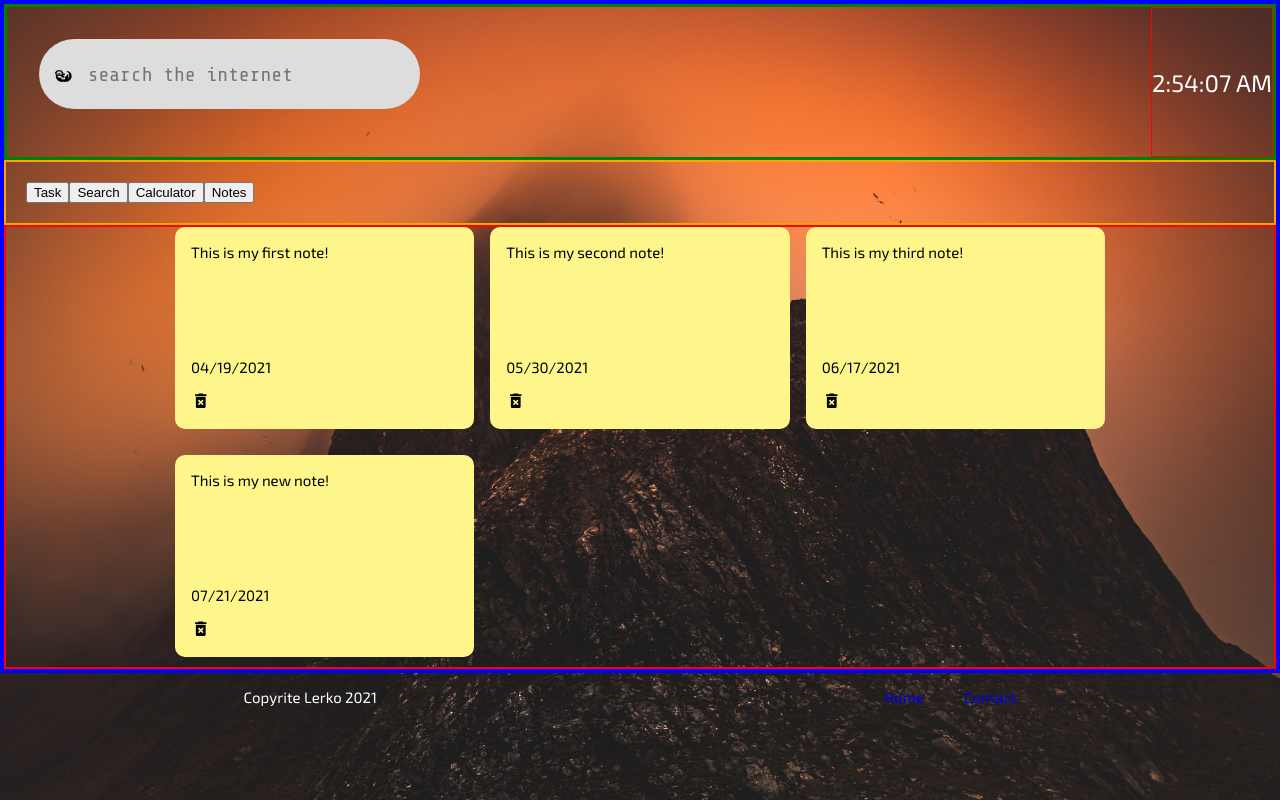
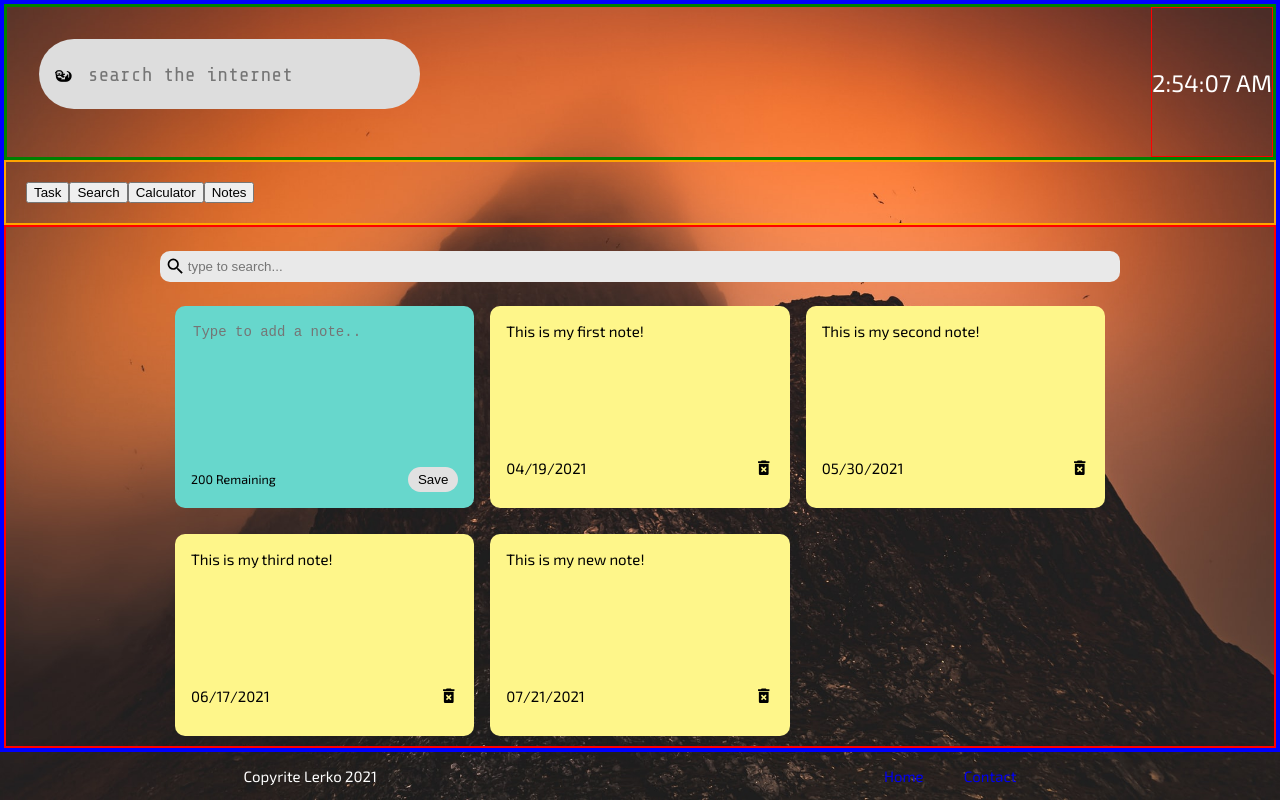
Before and after one commit to lerko96/practice-site, a React (Create React App) app: page / in a window 1280 px wide. Both pictures are taken after a click on the button "Notes". Built offline with nearby package versions, Linux system fonts and the light colour scheme.

Commit message:
locally store note + search

```diff
--- /dev/null
+++ b/src/components/tools/notes/AddNote.js
@@ -0,0 +1,39 @@
+import React, { useState } from 'react';
+
+const AddNote = ({ handleAddNote }) => {
+	const [noteText, setNoteText] = useState('');
+
+	const charLimit = 200;
+
+	const handleChange = (e) => {
+		if (charLimit - e.target.value.length >= 0) {
+			setNoteText(e.target.value);
+		}
+	};
+
+	const handleSaveClick = () => {
+		if (noteText.trim().length > 0) {
+			handleAddNote(noteText);
+			setNoteText('');
+		}
+	};
+	return (
+		<div className='note-wrapper new'>
+			<textarea
+				cols='10'
+				rows='8'
+				placeholder='Type to add a note..'
+				value={noteText}
+				onChange={handleChange}
+			></textarea>
+			<div className='note-footer'>
+				<small>{charLimit - noteText.length} Remaining</small>
+				<button className='save-note' onClick={handleSaveClick}>
+					Save
+				</button>
+			</div>
+		</div>
+	);
+};
+
+export default AddNote;
--- a/src/components/tools/notes/Note.js
+++ b/src/components/tools/notes/Note.js
@@ -1,12 +1,16 @@
 import { MdDeleteForever } from 'react-icons/md';
 
-const Note = ({ id, text, date }) => {
+const Note = ({ id, text, date, handleDeleteNote }) => {
 	return (
 		<div className='note-wrapper'>
 			<span>{text}</span>
 			<div className='note-footer'>
 				<p>{date}</p>
-				<MdDeleteForever className='delete-icon' size='1.3em' />
+				<MdDeleteForever
+					onClick={() => handleDeleteNote(id)}
+					className='delete-icon'
+					size='1.3em'
+				/>
 			</div>
 		</div>
 	);
--- a/src/components/tools/notes/NoteList.js
+++ b/src/components/tools/notes/NoteList.js
@@ -1,10 +1,12 @@
+import AddNote from './AddNote';
 import Note from './Note';
 
-const NotesList = ({ notes }) => {
+const NotesList = ({ notes, handleAddNote, handleDeleteNote }) => {
 	return (
 		<div className='notes-container'>
+			<AddNote handleAddNote={handleAddNote} />
 			{notes.map((note) => (
-				<Note id={note.id} text={note.text} date={note.date} />
+				<Note id={note.id} text={note.text} date={note.date} handleDeleteNote={handleDeleteNote}/>
 			))}
 		</div>
 	);
--- a/src/components/tools/notes/Notes.js
+++ b/src/components/tools/notes/Notes.js
@@ -1,6 +1,7 @@
-import React, { useState } from 'react';
+import React, { useState, useEffect } from 'react';
 import { nanoid } from 'nanoid';
 import NotesList from './NoteList';
+import SearchNote from './SearchNote';
 
 const Notes = () => {
 	const [notes, setNotes] = useState([
@@ -26,9 +27,47 @@ const Notes = () => {
 		},
 	]);
 
+	const [searchText, setSearchText] = useState('');
+
+	useEffect(() => {
+		const savedNotes = JSON.parse(
+			localStorage.getItem('lerko96-notes-app-data')
+		);
+
+		if (savedNotes) {
+			setNotes(savedNotes);
+		}
+	}, []);
+
+	useEffect(() => {
+		localStorage.setItem('lerko96-notes-app-data', JSON.stringify(notes));
+	}, [notes]);
+
+	const addNote = (text) => {
+		const date = new Date();
+		const newNote = {
+			id: nanoid(),
+			text: text,
+			date: date.toLocaleDateString(),
+		};
+		const newNotes = [...notes, newNote];
+		setNotes(newNotes);
+	};
+
+	const deleteNote = (id) => {
+		const newNotes = notes.filter((note) => note.id !== id);
+		setNotes(newNotes);
+	};
 	return (
 		<div className='note-component'>
-			<NotesList notes={notes} />
+			<SearchNote handleSearchNote={setSearchText} />
+			<NotesList
+				notes={notes.filter((note) =>
+					note.text.toLowerCase().includes(searchText)
+				)}
+				handleAddNote={addNote}
+				handleDeleteNote={deleteNote}
+			/>
 		</div>
 	);
 };
--- /dev/null
+++ b/src/components/tools/notes/SearchNote.js
@@ -0,0 +1,17 @@
+import React from 'react';
+import { MdSearch } from 'react-icons/md';
+
+const SearchNote = ({ handleSearchNote }) => {
+	return (
+		<div className='search-note-wrapper'>
+			<MdSearch className='search-icons' />
+			<input
+				onChange={(e) => handleSearchNote(e.target.value)}
+				type='text'
+				placeholder='type to search...'
+			/>
+		</div>
+	);
+};
+
+export default SearchNote;
--- a/src/styles/components.scss
+++ b/src/styles/components.scss
@@ -152,6 +152,28 @@
 .note-component {
 	max-width: 960px;
 	margin: 0 auto;
+	.search-note-wrapper {
+		display: flex;
+		align-items: center;
+		background-color: rgb(233, 233, 233);
+		border-radius: 10px;
+		padding: 5px;
+		margin: 1.5rem auto;
+
+		.search-icons {
+			color: black;
+			width: 1.3rem;
+			height: 1.3rem;
+		}
+
+		input {
+			border: none;
+			background-color: rgb(233, 233, 233);
+			&:focus {
+				outline: none;
+			}
+		}
+	}
 	//NotesList.js ||  NotesList.js \ notes-list
 	.notes-container {
 		display: grid;
@@ -168,7 +190,41 @@
 			margin-bottom: 10px;
 			border-radius: 10px;
 			padding: 1rem;
+
 			min-height: 170px;
+			white-space: pre-wrap;
+		}
+		.note-footer {
+			display: flex;
+			justify-content: space-between;
+			align-items: center;
+
+			.delete-icon {
+				cursor: pointer;
+			}
+
+			.save-note {
+				background-color: #e1e1e1;
+				border: none;
+				border-radius: 15px;
+				padding: 5px 10px;
+				&:hover {
+					transform: scale(1.2);
+				}
+			}
+		}
+		& .new {
+			background-color: #67d7cc;
+
+			textarea {
+				font-size: 14px;
+				background-color: inherit;
+				border: none;
+				resize: none;
+				&:focus {
+					outline: none;
+				}
+			}
 		}
 	}
 }
```
